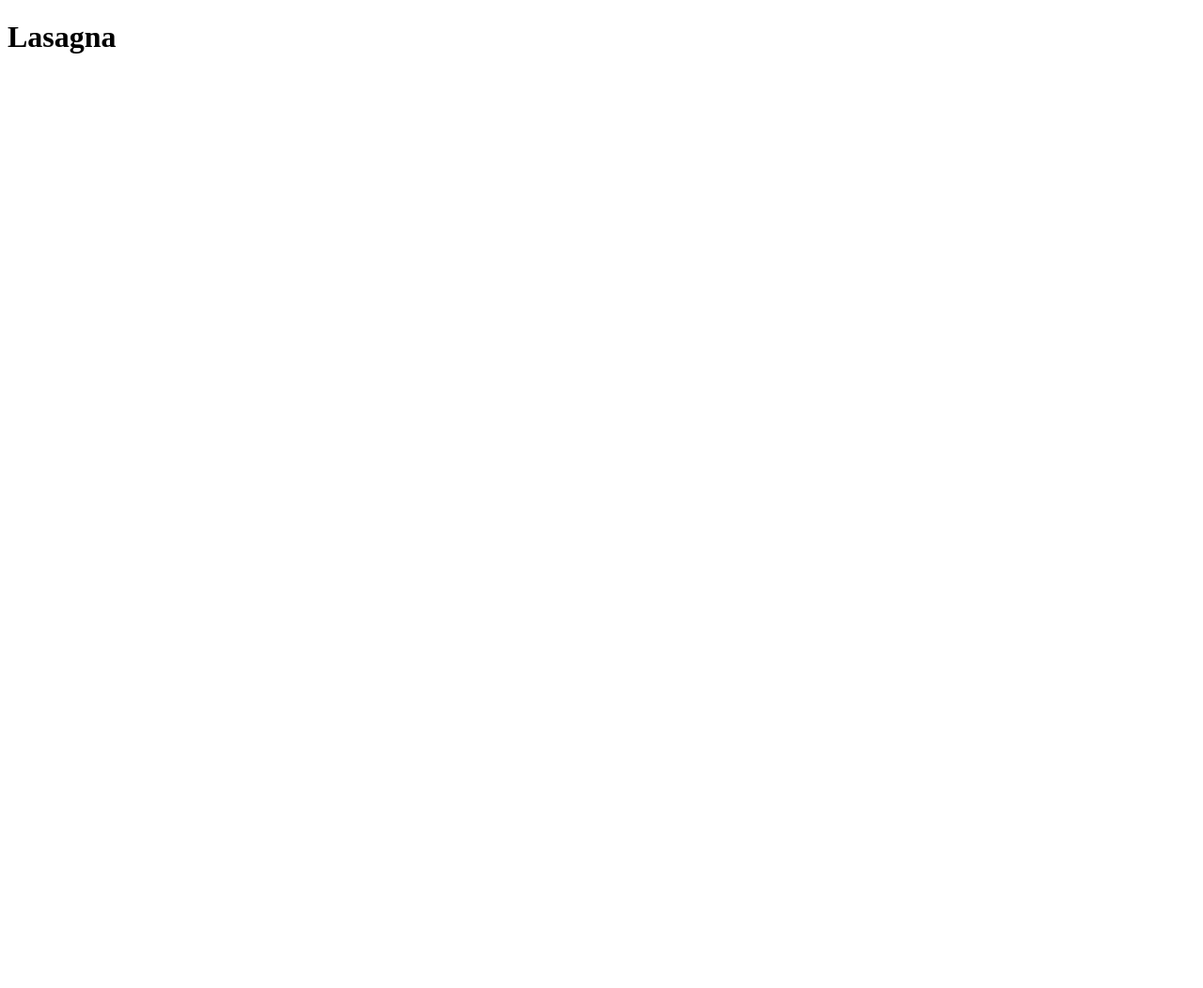
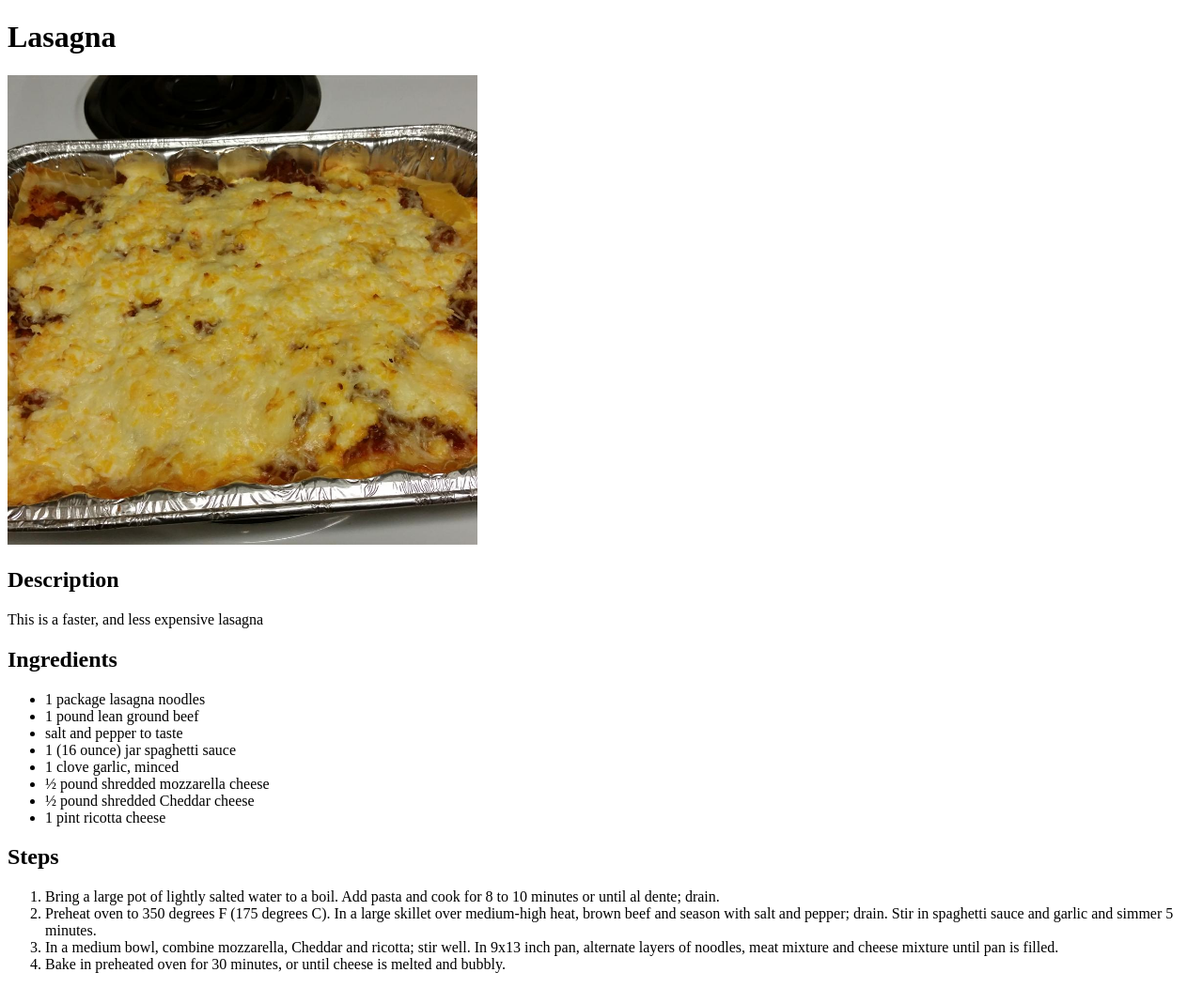
Before and after one commit to DarkDino77/odin-recipes, a plain HTML site: page recipes/lasagna.html in a window 1280 px wide. Shown: the whole page at 94% size. Before the commit the page ends 800 px from the top, so only its background shows below. Drawn offline with Linux system fonts and the light colour scheme.

Commit message:
Finishied the Lasagna recipe

```diff
--- a/recipes/lasagna.html
+++ b/recipes/lasagna.html
@@ -7,6 +7,29 @@
 
     <body>
         <h1>Lasagna</h1>
+        <p></p>
+        <img src="images/lasagna.jpeg" width="500">
+        <p></p>
+        <h2>Description</h2>
+        <p>This is a faster, and less expensive lasagna</p>
+        <h2>Ingredients</h2>
+        <ul>
+            <li>1 package lasagna noodles </li>
+            <li>1 pound lean ground beef </li>
+            <li>salt and pepper to taste </li>
+            <li>1 (16 ounce) jar spaghetti sauce </li>
+            <li>1 clove garlic, minced </li>
+            <li>½ pound shredded mozzarella cheese </li>
+            <li>½ pound shredded Cheddar cheese </li>
+            <li>1 pint ricotta cheese </li>
+        </ul>
+        <h2>Steps</h2>
+        <ol>
+            <li>Bring a large pot of lightly salted water to a boil. Add pasta and cook for 8 to 10 minutes or until al dente; drain.</li>
+            <li>Preheat oven to 350 degrees F (175 degrees C). In a large skillet over medium-high heat, brown beef and season with salt and pepper; drain. Stir in spaghetti sauce and garlic and simmer 5 minutes.</li>
+            <li>In a medium bowl, combine mozzarella, Cheddar and ricotta; stir well. In 9x13 inch pan, alternate layers of noodles, meat mixture and cheese mixture until pan is filled.</li>
+            <li>Bake in preheated oven for 30 minutes, or until cheese is melted and bubbly.</li>
+        </ol>
 
     </body>
 </html>
```
Also changed, not shown: recipes/images/lasagna.jpeg (added).
